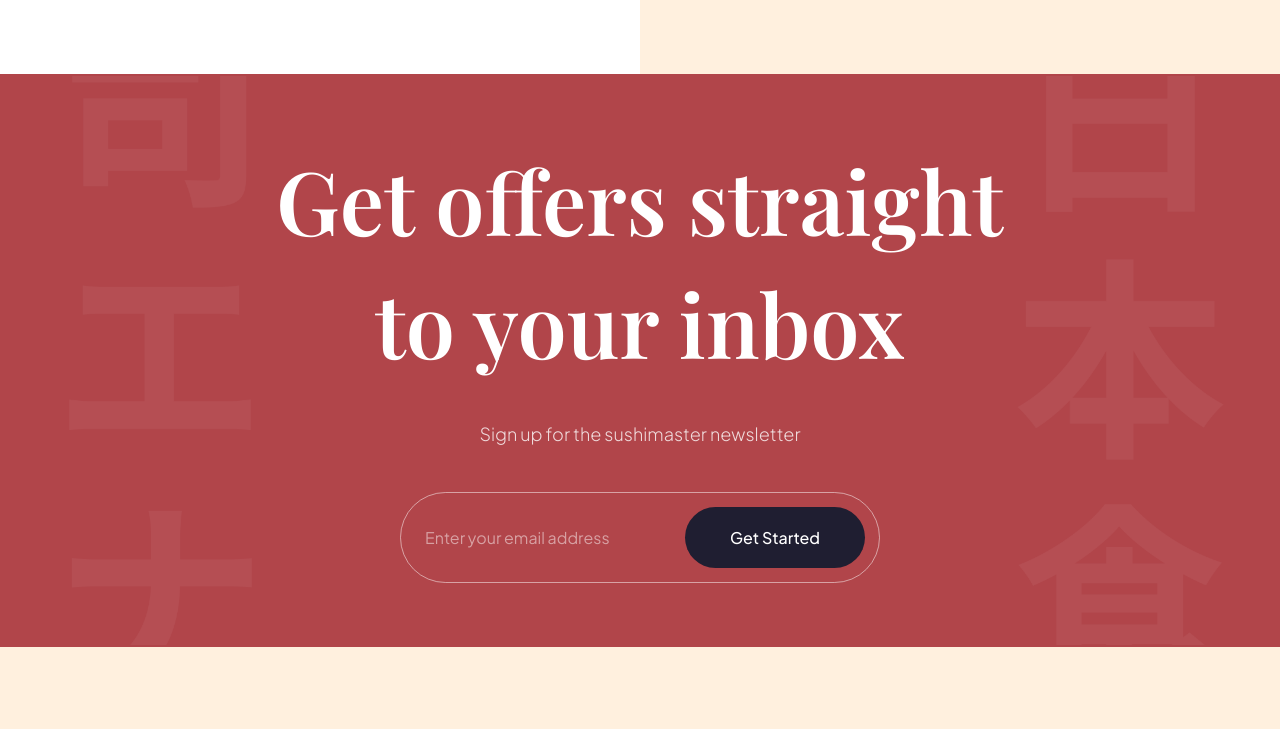
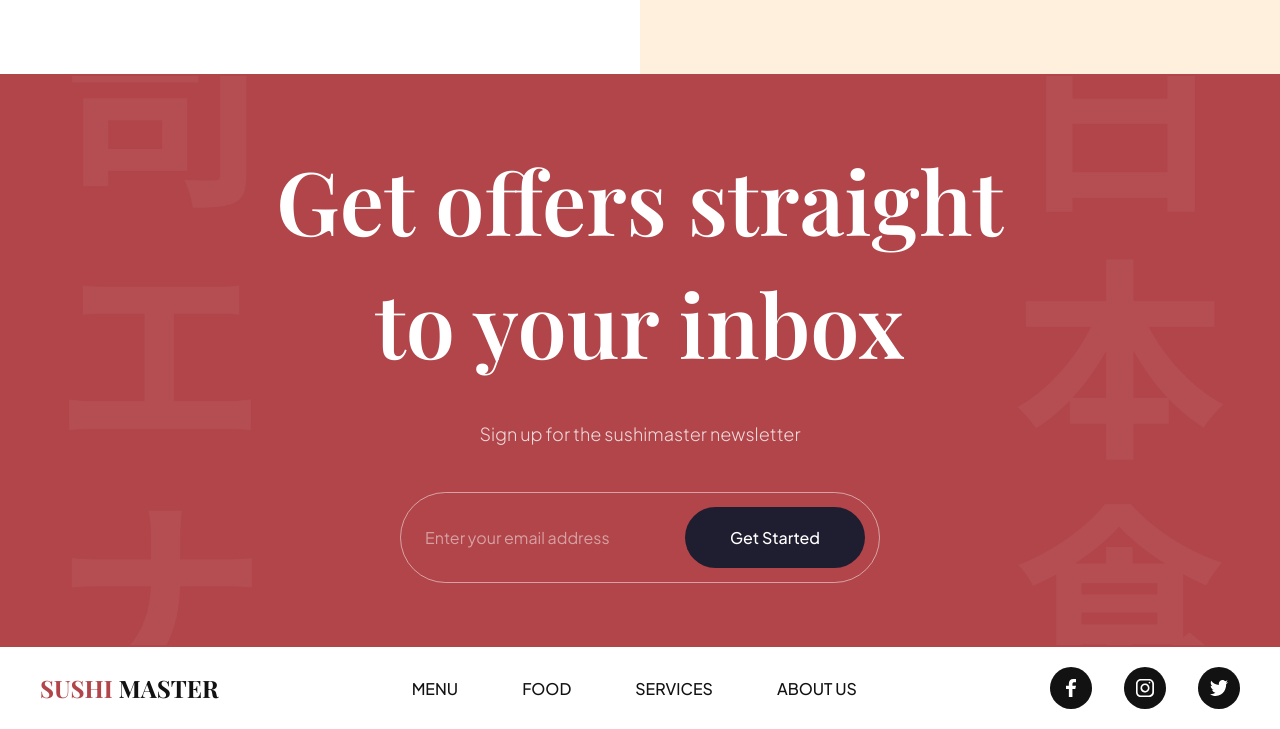
Before and after one commit to abdellatif-elsheikh/Sushi-Themed-Website, a website built with Vite: page index.html in a window 1280 px wide. Shown: the part 3627-4356 px from the top of the page. Before the commit the page ends 4274 px from the top, so only its background shows below. Built offline with nearby package versions, Linux system fonts and the light colour scheme.

Commit message:
creat footer and done with the website

```diff
--- a/css/sections/footer.css
+++ b/css/sections/footer.css
@@ -0,0 +1,59 @@
+.footer {
+  width: 100%;
+  padding: 20px 40px;
+  background-color: var(--color-white);
+  flex-wrap: wrap;
+  gap: 20px;
+  overflow: hidden;
+}
+
+.footer__logo {
+  font-size: 24px;
+  font-weight: bold;
+  font-family: var(--playfair-display);
+  text-transform: uppercase;
+  color: var(--secondary-color);
+  cursor: pointer;
+}
+
+.footer__logo span {
+  color: var(--primary-color);
+}
+
+.footer__nav,
+.footer__social {
+  list-style: none;
+  display: flex;
+  flex-direction: row;
+  flex-wrap: wrap;
+  align-items: center;
+  gap: 64px;
+}
+
+.footer__social {
+  gap: 32px !important;
+}
+
+.footer__nav li {
+  font-size: 16px;
+  font-weight: 500;
+  font-family: var(--plus-jakarta-sans);
+  text-transform: uppercase;
+  color: var(--secondary-color);
+  cursor: pointer;
+}
+
+.footer__social li {
+  width: 42px;
+  height: 42px;
+  background-color: var(--secondary-color);
+  border-radius: 100%;
+  cursor: pointer;
+  overflow: hidden;
+}
+
+.footer__social li img {
+  width: 45%;
+  height: 45%;
+  object-fit: contain;
+}
--- a/index.html
+++ b/index.html
@@ -356,7 +356,7 @@
   <!-- SUBSCRIPTION -->
   <section class="subscription flex-center" id="services">
     <h2 data-aos="flip-down">
-      Get offers straight <br/>
+      Get offers straight <br />
       to your inbox
     </h2>
     <p data-aos="fade-up">
@@ -368,6 +368,30 @@
     </div>
   </section>
 
+  <!-- FOOTER -->
+  <footer class="footer flex-between">
+    <h3 class="footer__logo">
+      <span>Sushi</span> master
+    </h3>
+    <ul class="footer__nav">
+      <li><a href="#menu">Menu</a></li>
+      <li><a href="#food">Food</a></li>
+      <li><a href="#services">Services</a></li>
+      <li><a href="#about-us">About Us</a></li>
+    </ul>
+
+    <ul class="footer__social">
+      <li class="flex-center">
+        <img src="assets/facebook.svg" alt="facebook">
+      </li>
+      <li class="flex-center">
+        <img src="assets/instagram.svg" alt="instagram">
+      </li>
+      <li class="flex-center">
+        <img src="assets/twitter.svg" alt="twitter">
+      </li>
+    </ul>
+  </footer>
 
   <!-- JS -->
   <script src="js/script.js" type="module"></script>
```
